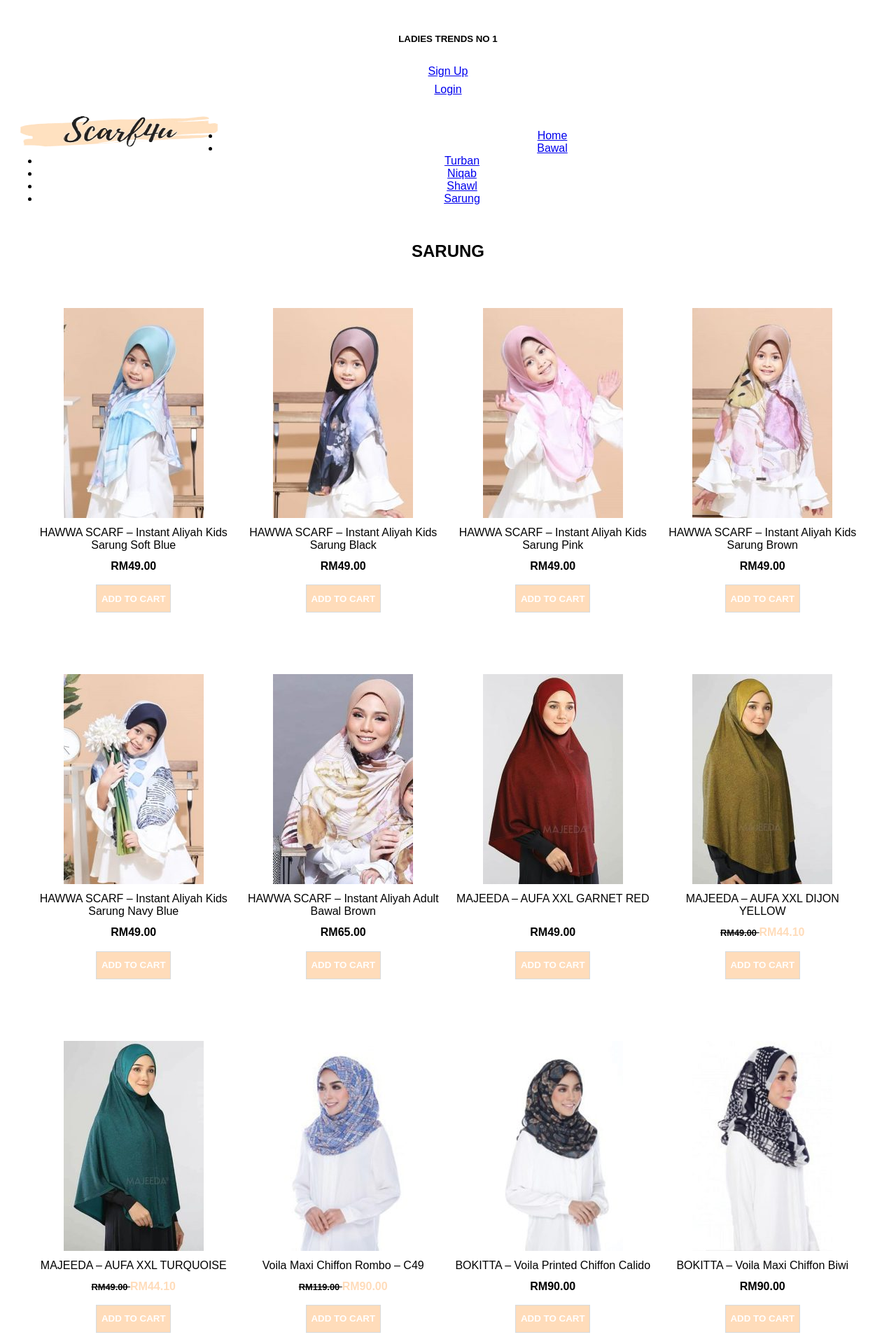
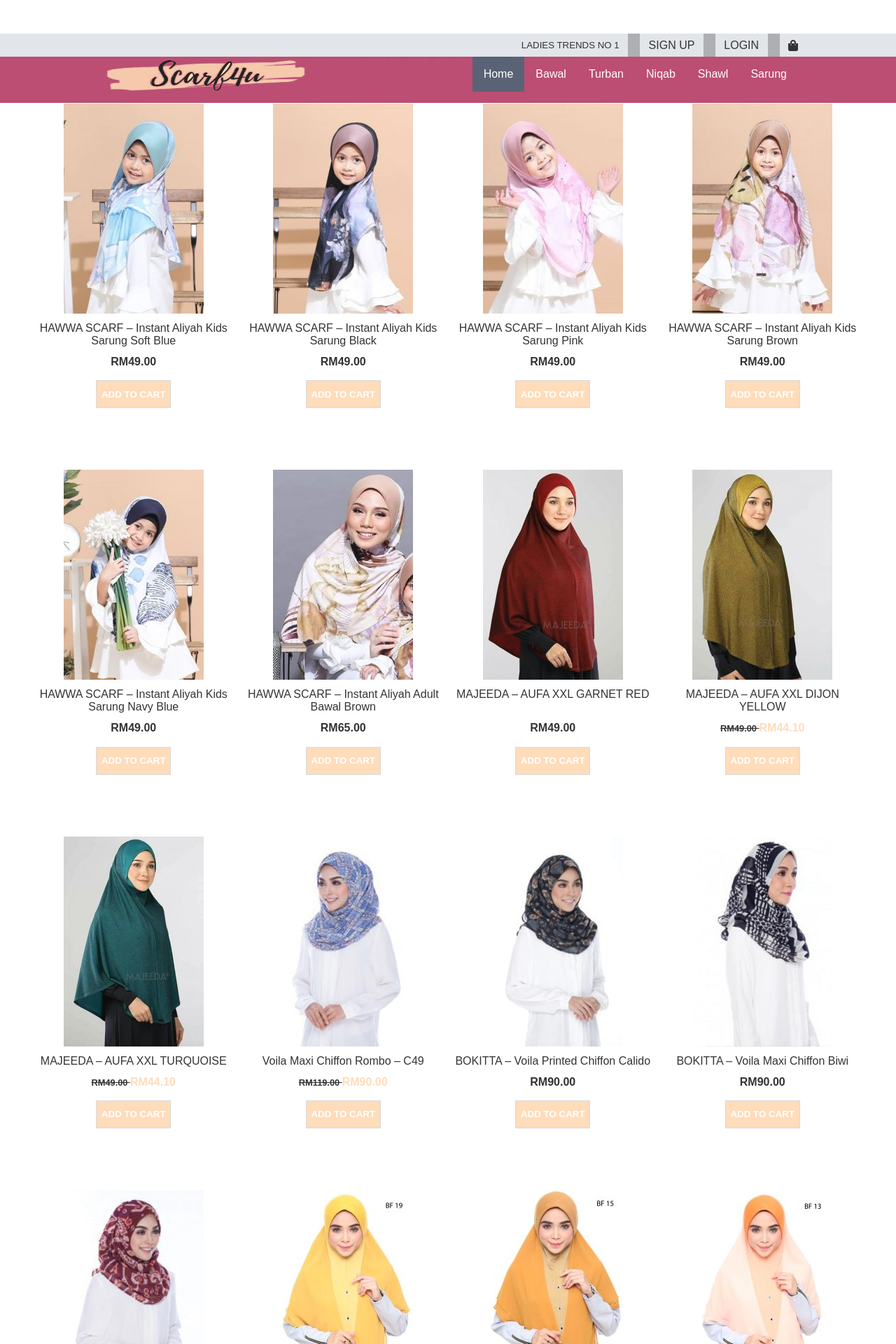
Before and after one commit to sabrinasyazwani97/WebAppAssignment, a PHP site: page /sarung.php in a window 1280 px wide. Shown: the top 1920 px of the page at 70% size. Run offline with PHP 8.4, Linux system fonts and the light colour scheme; some libraries are stand-ins or nearby versions.

Commit message:
Update sarung.php

```diff
--- a/sarung.php
+++ b/sarung.php
@@ -2,18 +2,20 @@
 <head>
   <meta charset="utf-8">
   <title>Sarung Collection | Scarf4u</title>
-  <link href="sarung.css" rel="stylesheet">
+  <link rel="stylesheet" href="style.css" />
+  <link href="sarung.css" rel="stylesheet"/>
+  <script src="script.js"></script>
+  <link rel="stylesheet" href="https://use.fontawesome.com/releases/v5.0.12/css/all.css" integrity="sha384-G0fIWCsCzJIMAVNQPfjH08cyYaUtMwjJwqiRKxxE/rx96Uroj1BtIQ6MLJuheaO9" crossorigin="anonymous">
+  <link href="https://fonts.googleapis.com/css?family=Montserrat:300,400,500,600,700,900" rel="stylesheet">
 </head>
 
 <body>
+  <?php include 'scarf-header.inc.php';?>
+<article class="sarung">
 
-<header>
-      <?php include 'scarf-header.inc.php' ?>
-  </header>
-
-  <h2>SARUNG</h2>
   <div class="all_image">
-    <table>
+    <h1 id="sarung-title">SARUNG COLLECTION</h1>
+    <table class="sarung_table">
       <tr>
         <td><div class="one_image"><img src="Image/Sarung/1.jpg" title="HAWWA SCARF – Instant Aliyah Kids Sarung Soft Blue" id="img"></div></td>
         <td><div class="one_image"><img src="Image/Sarung/2.jpg" title="HAWWA SCARF – Instant Aliyah Kids Sarung Black" id="img"></div></td>
@@ -40,7 +42,7 @@
       </tr>
     </table></br>
 
-    <table>
+    <table class="sarung_table">
       <tr>
         <td><div class="one_image"><img src="Image/Sarung/5.jpg" title="HAWWA SCARF – Instant Aliyah Kids Sarung Navy Blue" id="img"></div></td>
         <td><div class="one_image"><img src="Image/Sarung/6.jpg" title="HAWWA SCARF – Instant Aliyah Adult Bawal Brown" id="img"></div></td>
@@ -67,7 +69,7 @@
       </tr>
     </table></br>
 
-    <table>
+    <table class="sarung_table">
       <tr>
         <td><div class="one_image"><img src="Image/Sarung/9.jpg" title="MAJEEDA – AUFA XXL TURQUOISE" id="img"></div></td>
         <td><div class="one_image"><img src="Image/Sarung/10.jpg" title="Voila Maxi Chiffon Rombo – C49" id="img"></div></td>
@@ -94,7 +96,7 @@
       </tr>
     </table></br>
 
-    <table>
+    <table class="sarung_table">
       <tr>
         <td><div class="one_image"><img src="Image/Sarung/13.jpg" title="Voila Printed Chiffon Aztek" id="img"></br></div></br></td>
         <td><div class="one_image"><img src="Image/Sarung/14.jpg" title="AIN WARDAH – IZARA EXPRESS HIJAB YELLOW" id="img"></div></td>
@@ -114,14 +116,14 @@
         <td><text id="price">RM59.00</text></td>
       </tr>
       <tr>
-        <td><button type="submit" name="sarung13" onclick="document.location='cart.php'">ADD TO CART</button></td>
-        <td><button type="submit" name="sarung14" onclick="document.location='cart.php'">ADD TO CART</button></td>
-        <td><button type="submit" name="sarung15" onclick="document.location='cart.php'">ADD TO CART</button></td>
-        <td><button type="submit" name="sarung16" onclick="document.location='cart.php'">ADD TO CART</button></td>
+        <td><button type="submit" name="sarung13" class="addCartBtn" onclick="document.location='cart.php'">ADD TO CART</button></td>
+        <td><button type="submit" name="sarung14" class="addCartBtn" onclick="document.location='cart.php'">ADD TO CART</button></td>
+        <td><button type="submit" name="sarung15" class="addCartBtn" onclick="document.location='cart.php'">ADD TO CART</button></td>
+        <td><button type="submit" name="sarung16" class="addCartBtn" onclick="document.location='cart.php'">ADD TO CART</button></td>
       </tr>
     </table></br>
 
-    <table>
+    <table class="sarung_table">
       <tr>
         <td><div class="one_image"><img src="Image/Sarung/17.jpg" title="IZARA EXPRESS HIJAB MERAH BATA – D04" id="img"></div></td>
         <td><div class="one_image"><img src="Image/Sarung/18.jpg" title="IZARA EXPRESS HIJAB FUSCHIA – D04" id="img"></div></td>
@@ -149,8 +151,7 @@
     </table></br>
   </div>
 
-  <footer>
-      <?php include 'scarf-footer.inc.php' ?>
-  </footer>
+  <?php include 'scarf-footer.inc.php';?>
+</article>
 </body>
 </html>
```
